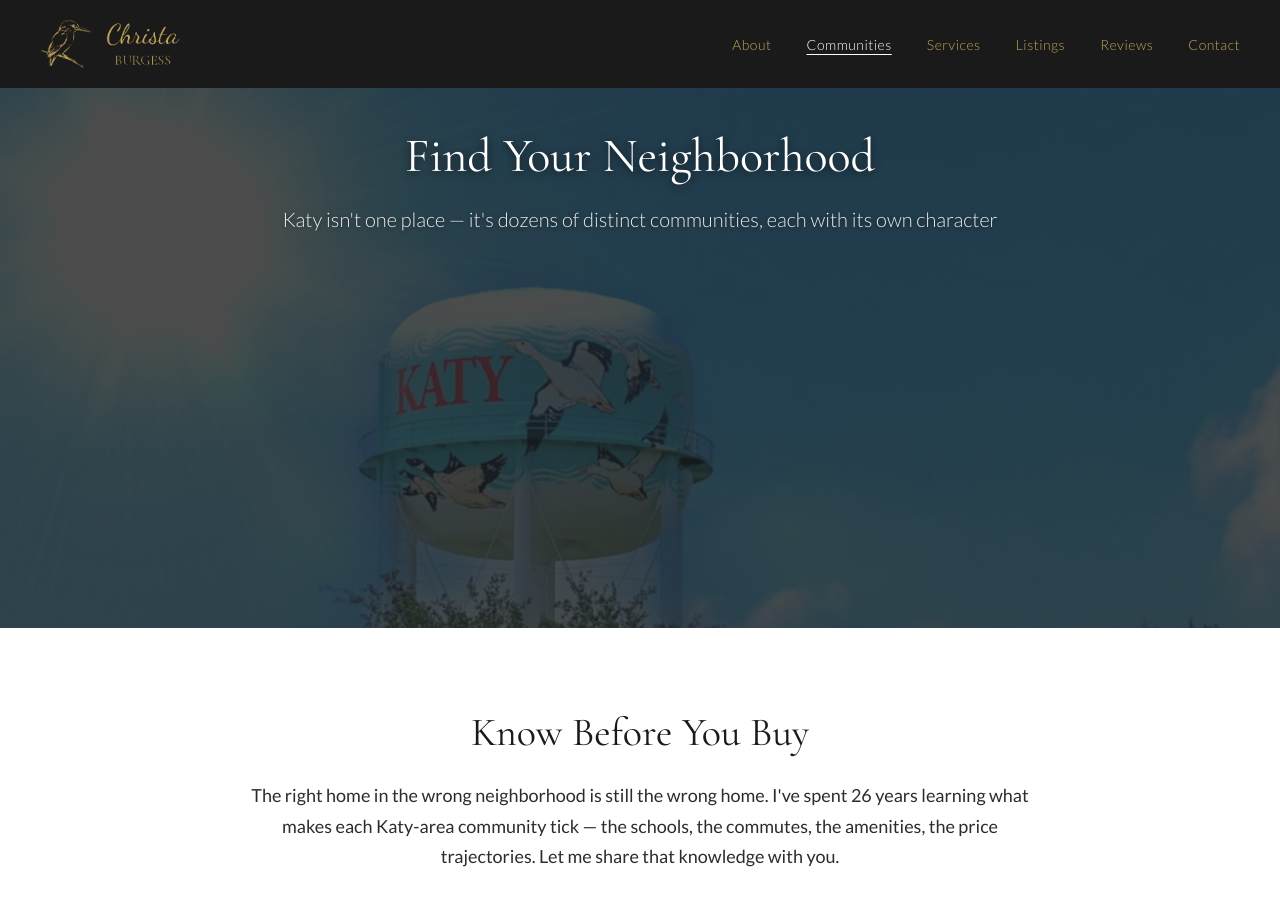
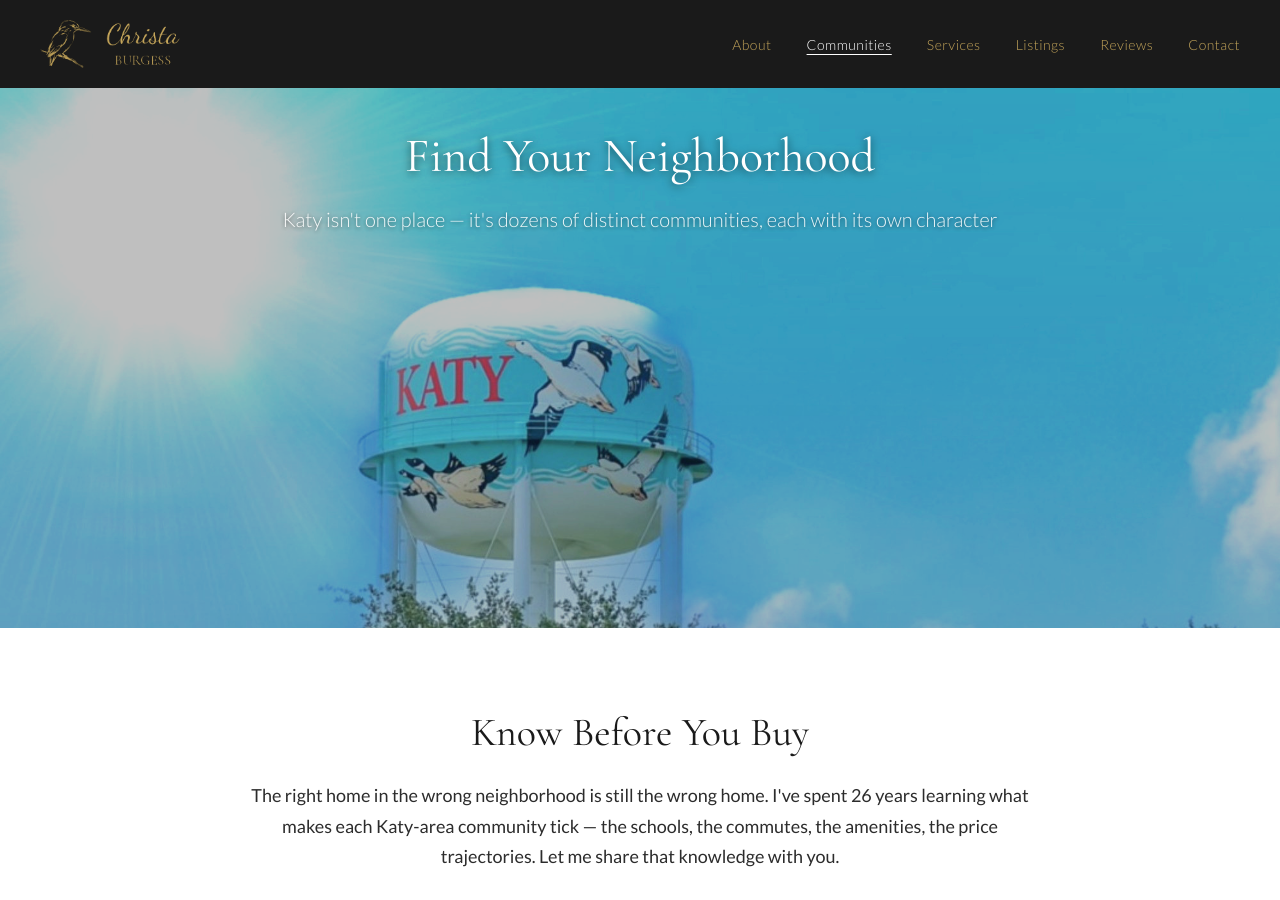
Before and after one commit to TravisBHolden/christaburgess-site, a Jekyll site: the page built from communities.html, in a window 1280 px wide and 900 px high. Built offline with Jekyll 4.4.1, drawn with Linux system fonts in a browser that asks for light colours.

Commit message:
Refine communities hero image and overlay

```diff
--- a/communities.html
+++ b/communities.html
@@ -5,8 +5,8 @@ description: Explore Katy-area communities — Cinco Ranch, Cross Creek Ranch, F
 ---
 
 <!-- HERO -->
-<div class="hero hero-sm" style="background-image: url('/assets/img/katy-water-tower.jpg?v=20260616d'); min-height: 60vh; background-position: center top; align-items: flex-start;">
-  <div class="hero-overlay"></div>
+<div class="hero hero-sm" style="background-image: url('/assets/img/katy-water-tower.jpg?v=20260616e'); min-height: 60vh; background-position: center top; align-items: flex-start;">
+  <div class="hero-overlay" style="background: rgba(26,26,26,0.28);"></div>
   <div class="hero-content">
     <h1>Find Your Neighborhood</h1>
     <p class="subtitle">Katy isn't one place — it's dozens of distinct communities, each with its own character</p>
```
Also changed, not shown: assets/img/katy-water-tower.jpg.
